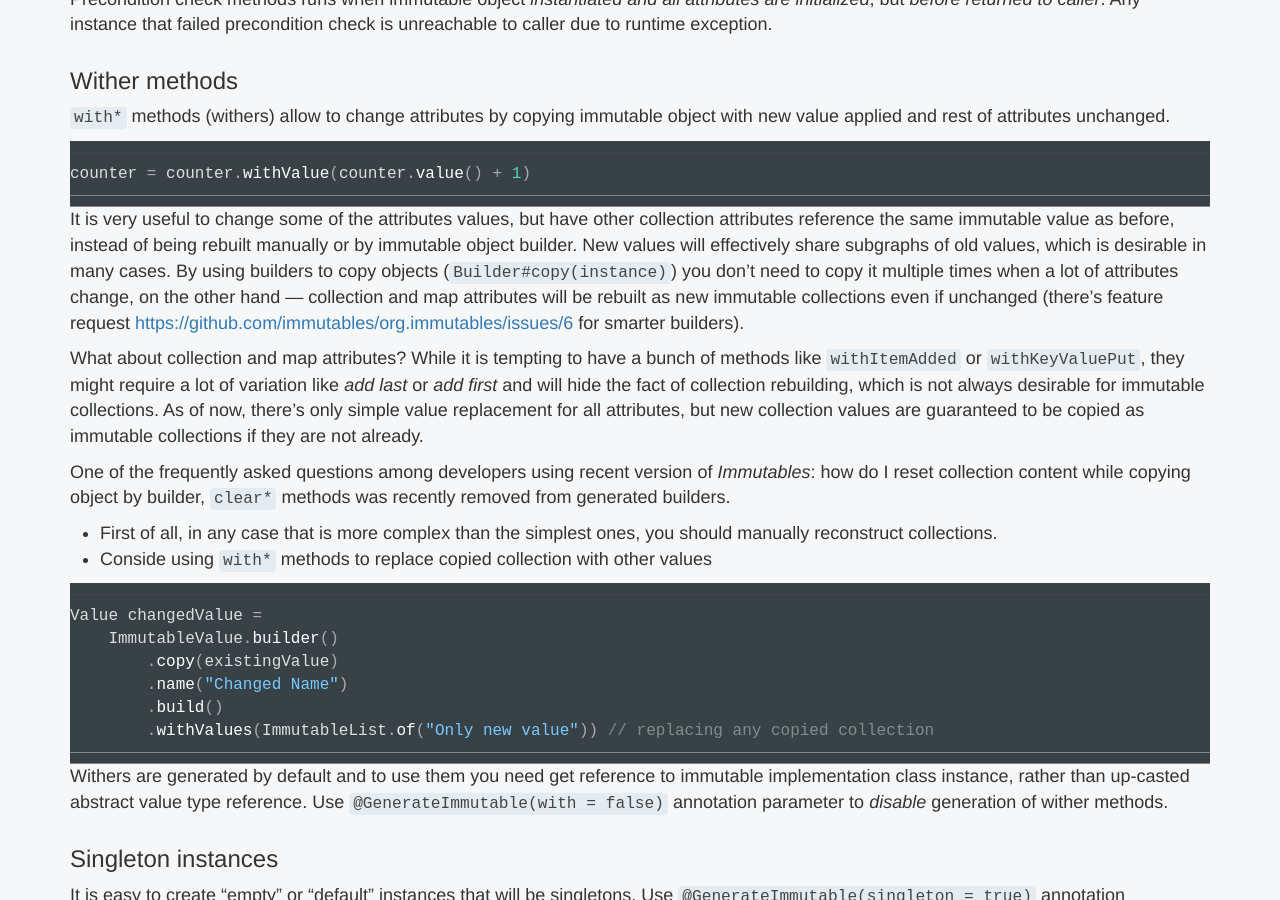
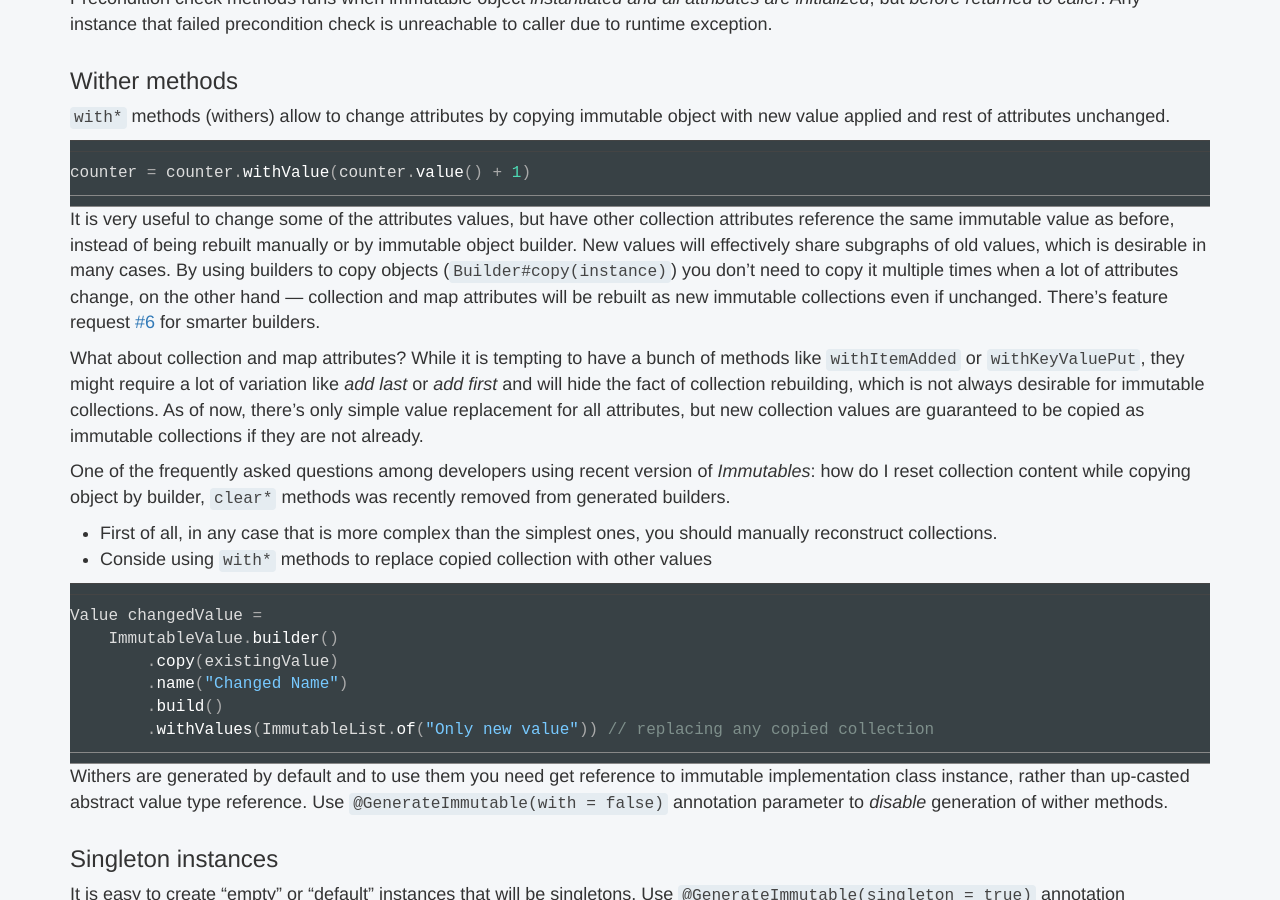
Before and after one commit to immutables/immutables.github.io, a Jekyll site: the page built from immutable.md, in a window 1280 px wide and 900 px high, scrolled down 9186 px. Built offline with Jekyll 4.4.1, drawn with Linux system fonts in a browser that asks for light colours; nearby versions of some CDN libraries; Markdown is read by kramdown in place of the engine named in the settings; comment, search, counter and statistics services are not loaded; part of the change alters nothing that is shown; some of the changed text lies outside the part shown.

Commit message:
Documentation refinements

````diff
--- a/immutable.md
+++ b/immutable.md
@@ -231,14 +231,12 @@ This behavior could be altered in some ways, for example, see [Precondition chec
   - `putBar(Map.Entry<? extends K, ? extends V>)`
   - `putAllBar(Map<? extends K, ? extends K>)`
 
-Since version 0.16 we no longer generate clear methods on builders, so `clearFoo()` or `clearBar()` would not be generated
-for collection and map attributes. To reset content of collection or map use `with` copy methods.
+Since version 0.16 we no longer generate `clear*` methods on builders, so `clearFoo()` or `clearBar()` would not be generated for collection and map attributes. To reset content of collection or map use [wither](#with-methods) methods on built instances.
 
 Someone may ask: why other kinds of containers is not supported in the same way,
 for example `java.lang.Iterable`, `java.util.Collection` or `java.util.NavigableSet`?
 That's because those other containers are either too-generic or too-specific for the purposes of immutable object modelling.
-The nice side of this is that any type is supported as attribute value, and while there's no any kind of magic support,
-other container types are still usable:
+The nice side of this is that any type is supported as attribute value, and while there's no any kind of magic support, other container types are still usable:
 
 ```java
 @GenerateImmutable
@@ -449,7 +447,7 @@ check is unreachable to caller due to runtime exception.
 counter = counter.withValue(counter.value() + 1)
 ```
 
-It is very useful to change some of the attributes values, but have other collection attributes reference the same immutable value as before, instead of being rebuilt manually or by immutable object builder. New values will effectively share subgraphs of old values, which is desirable in many cases. By using builders to copy objects (`Builder#copy(instance)`) you don't need to copy it multiple times when a lot of attributes change, on the other hand — collection and map attributes will be rebuilt as new immutable collections even if unchanged (there's feature request [https://github.com/immutables/org.immutables/issues/6](#6) for smarter builders).
+It is very useful to change some of the attributes values, but have other collection attributes reference the same immutable value as before, instead of being rebuilt manually or by immutable object builder. New values will effectively share subgraphs of old values, which is desirable in many cases. By using builders to copy objects (`Builder#copy(instance)`) you don't need to copy it multiple times when a lot of attributes change, on the other hand — collection and map attributes will be rebuilt as new immutable collections even if unchanged. There's feature request [#6](https://github.com/immutables/org.immutables/issues/6) for smarter builders.
 
 What about collection and map attributes? While it is tempting to have a bunch of methods like `withItemAdded` or `withKeyValuePut`, they might require a lot of variation like _add last_ or _add first_ and will hide the fact of collection rebuilding, which is not always desirable for immutable collections. As of now, there's only simple value replacement for all attributes, but new collection values are guaranteed to be copied as immutable collections if they are not already.
 
````
